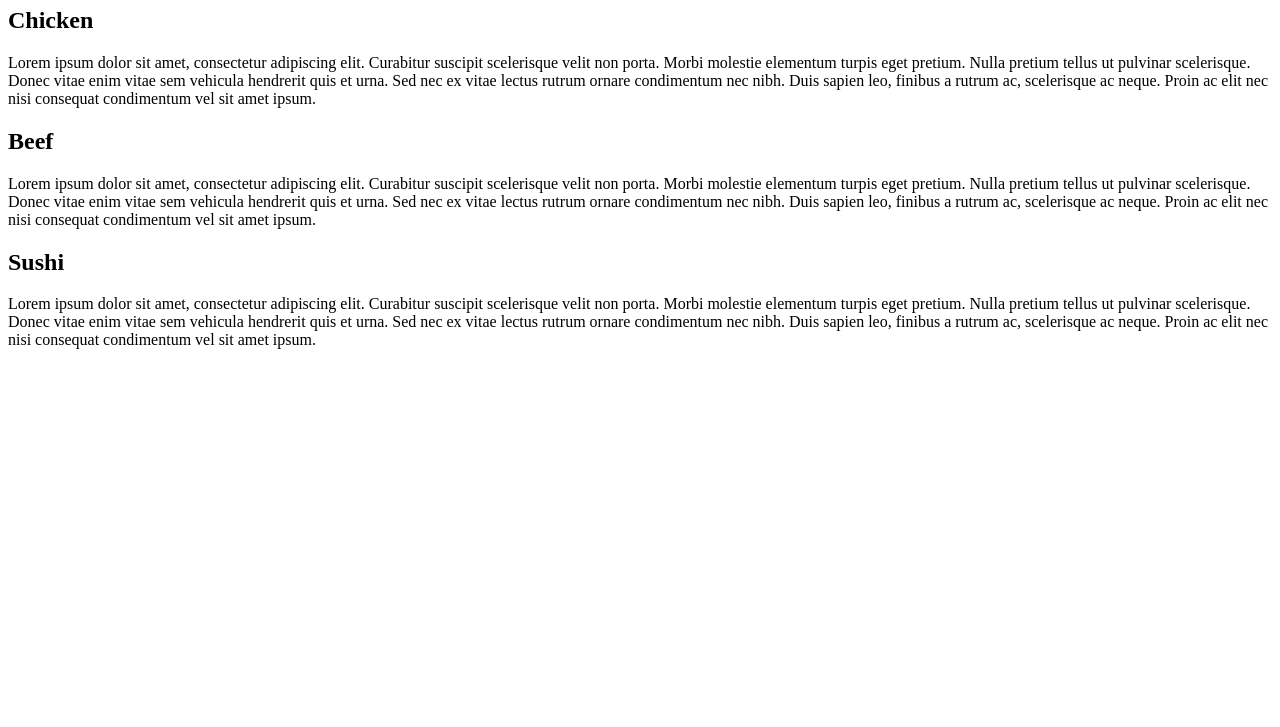
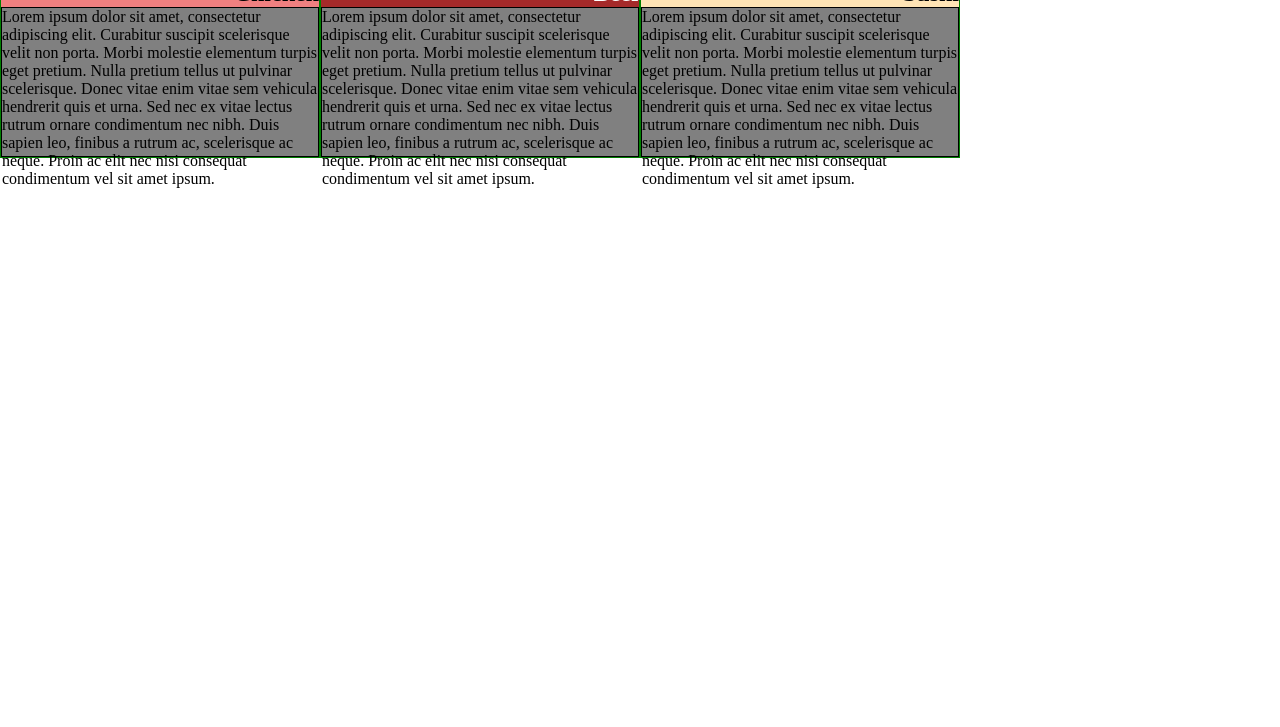
Before and after one commit to olhalutaieva/jhu-coursera, a plain HTML site: page module2-solution/index.html in a window 1280 px wide. Shown: the part 73-800 px from the top of the page. Drawn offline with Linux system fonts and the light colour scheme.

Commit message:
update 2.1

```diff
--- a/module2-solution/css/styles.css
+++ b/module2-solution/css/styles.css
@@ -1,7 +1,106 @@
 * {
     box-sizing: border-box;
+    margin: 0;
+    padding: 0;
+}
+
+h1 {
+    margin-bottom: 15px;
+    text-align: center;
+
+}
+
+h2 {
+    text-align: right;
 }
 
 p {
     border: 1px solid black;
+    background-color: gray;
+    height: 150px;
+
 }
+
+.row {
+    width: 100%;
+}
+
+.chicken {
+    background-color: lightcoral;
+}
+
+.beef {
+    background-color: brown;
+    color: white;
+}
+
+.sushi {
+    background-color: moccasin;
+}
+
+@media (min-width: 1200px) {
+
+    .col-lg-1,
+    .col-lg-2,
+    .col-lg-3,
+    .col-lg-4,
+    .col-lg-5,
+    .col-lg-6,
+    .col-lg-7,
+    .col-lg-8,
+    .col-lg-9,
+    .col-lg-10,
+    .col-lg-11,
+    .col-lg-12 {
+        float: left;
+        border: 1px solid green;
+    }
+
+    .col-lg-1 {
+        width: 8.33%;
+    }
+
+    .col-lg-2 {
+        width: 16.66%;
+    }
+
+    .col-lg-3 {
+        width: 25%;
+    }
+
+    .col-lg-4 {
+        width: 33.33%;
+    }
+
+    .col-lg-5 {
+        width: 41.66%;
+    }
+
+    .col-lg-6 {
+        width: 50%;
+    }
+
+    .col-lg-7 {
+        width: 58.33%;
+    }
+
+    .col-lg-8 {
+        width: 66.66%;
+    }
+
+    .col-lg-9 {
+        width: 74.99%;
+    }
+
+    .col-lg-10 {
+        width: 83.33%;
+    }
+
+    .col-lg-11 {
+        width: 91.66%;
+    }
+
+    .col-lg-12 {
+        width: 100%;
+    }
+}
--- a/module2-solution/index.html
+++ b/module2-solution/index.html
@@ -3,13 +3,14 @@
   <head>
     <meta charset="utf-8" />
     <meta name="viewport" content="width=device-width, initial-scale=1" />
+    <link rel="stylesheet" href="css/styles.css" />
     <title>Assigment Solution for Module 2</title>
   </head>
   <body>
     <h1>Our Menu</h1>
     <div class="row">
-      <div class="col-lg-3">
-        <h2>Chicken</h2>
+      <div class="col-lg-3 col-md-6 col-sm-12">
+        <h2 class="chicken">Chicken</h2>
         <p>
           Lorem ipsum dolor sit amet, consectetur adipiscing elit. Curabitur
           suscipit scelerisque velit non porta. Morbi molestie elementum turpis
@@ -21,7 +22,7 @@
         </p>
       </div>
       <div class="col-lg-3">
-        <h2>Beef</h2>
+        <h2 class="beef">Beef</h2>
         <p>
           Lorem ipsum dolor sit amet, consectetur adipiscing elit. Curabitur
           suscipit scelerisque velit non porta. Morbi molestie elementum turpis
@@ -33,7 +34,7 @@
         </p>
       </div>
       <div class="col-lg-3">
-        <h2>Sushi</h2>
+        <h2 class="sushi">Sushi</h2>
         <p>
           Lorem ipsum dolor sit amet, consectetur adipiscing elit. Curabitur
           suscipit scelerisque velit non porta. Morbi molestie elementum turpis
```
